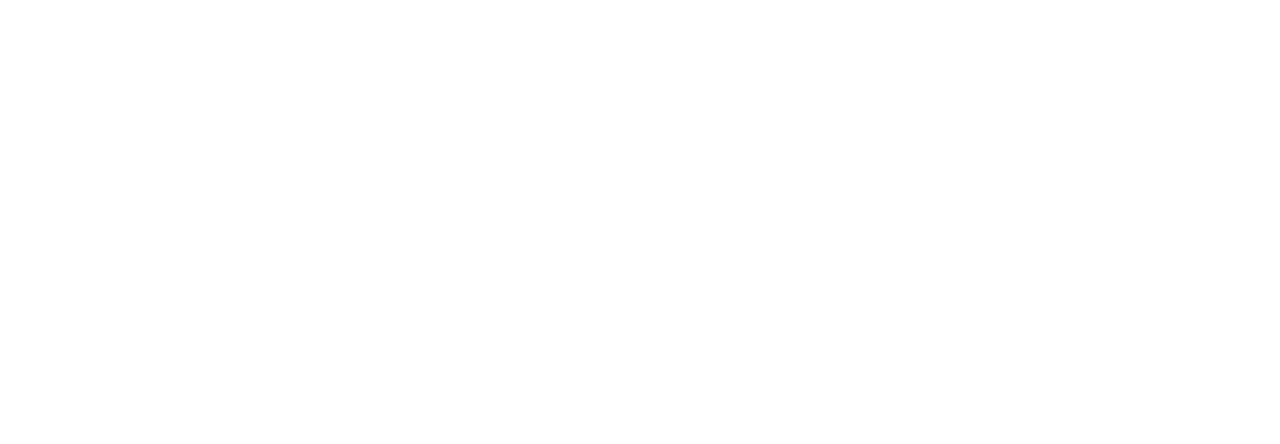
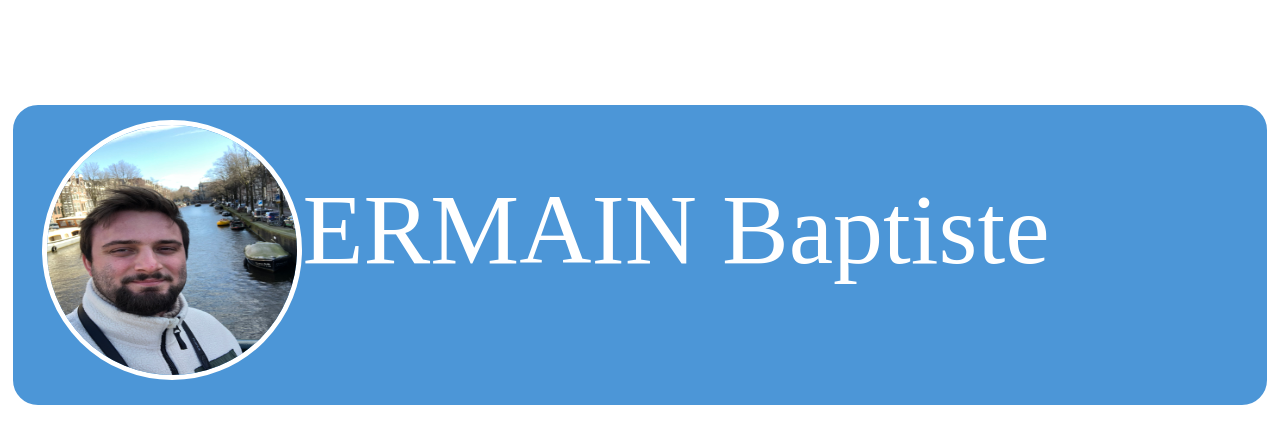
Before and after one commit to Gerbap/gerbap.github.io, a plain HTML site: page index.HTML in a window 1280 px wide. Drawn offline with Linux system fonts and the light colour scheme.

Commit message:
Lancement

```diff
--- /dev/null
+++ b/INDEX.CSS
@@ -0,0 +1,28 @@
+.monstyle{
+    border: 5px solid white;
+    border-radius: 30px;
+    height: 300px ;
+    width: 1080 px;
+    background-color: rgb(76, 150, 215);
+    color: white ;
+    font-size: 100px;
+    text-align:  center;
+    line-height: 250px;
+}
+img {
+    display:flex;
+    width : 250px;
+    height : 250px;
+    float: left;
+    border-radius: 50% ;
+    border: 5px solid white;
+    position: absolute;
+    top: 150%;
+    left: 13%;
+    transform: translate(-50%, -50%);
+    }
+div{
+    height: 100px;
+  position: relative;
+
+}
--- a/index.HTML
+++ b/index.HTML
@@ -1,11 +1,15 @@
-
-<!Doctype HTML>
-<HTML>
-<head>
-
-</head>
-<body>
-
-</body>
-
-</HTML>
+<!doctype html>
+<html lang="fr">
+  <head>
+    <meta charset="utf-8" />
+    <title>CURICULUM VITAE Baptiste GERMAIN</title>
+    <link rel="stylesheet" href="INDEX.CSS" />
+  </head>
+  <body>
+    <div>
+<p class="monstyle"> GERMAIN Baptiste
+<img src="photoprofil.jpeg" alt="Texte alternatif" />
+</p>
+</div>
+  </body>
+</html>
```
Also changed, not shown: photoprofil.jpeg (added).
